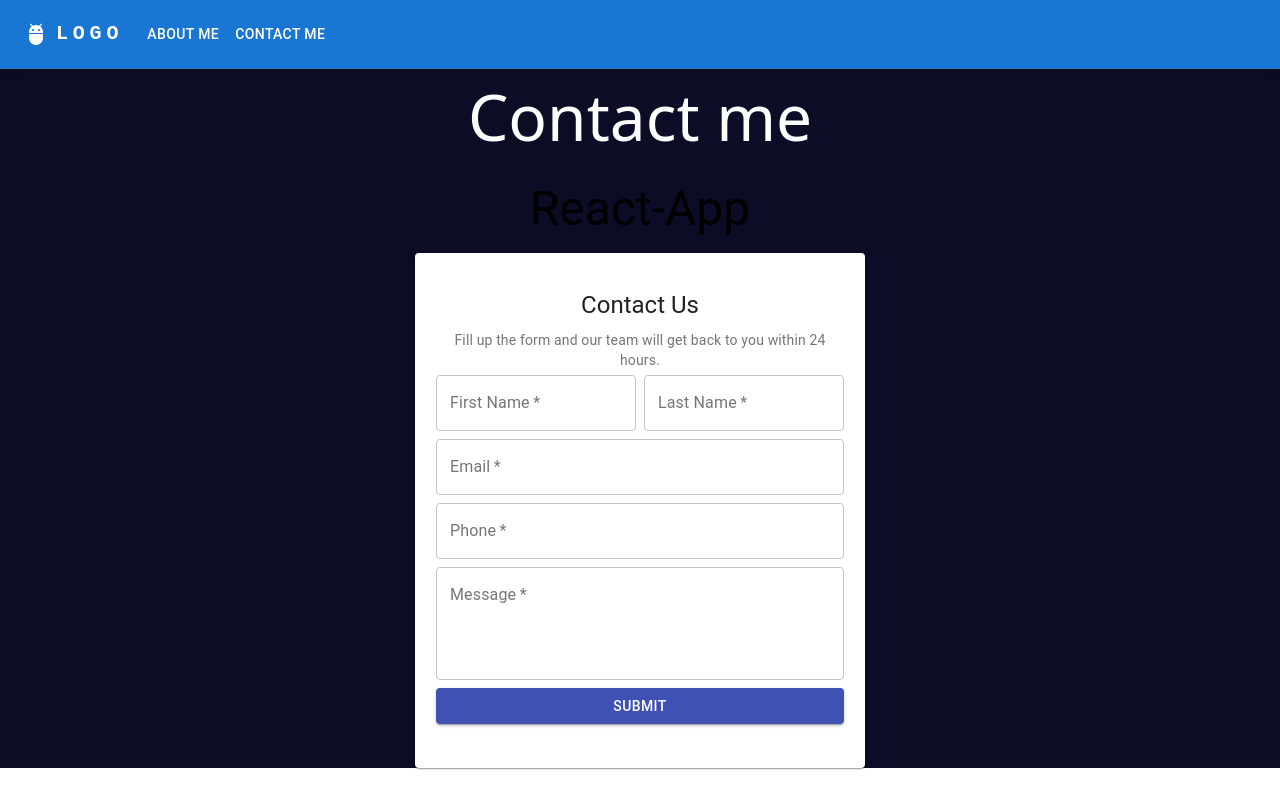
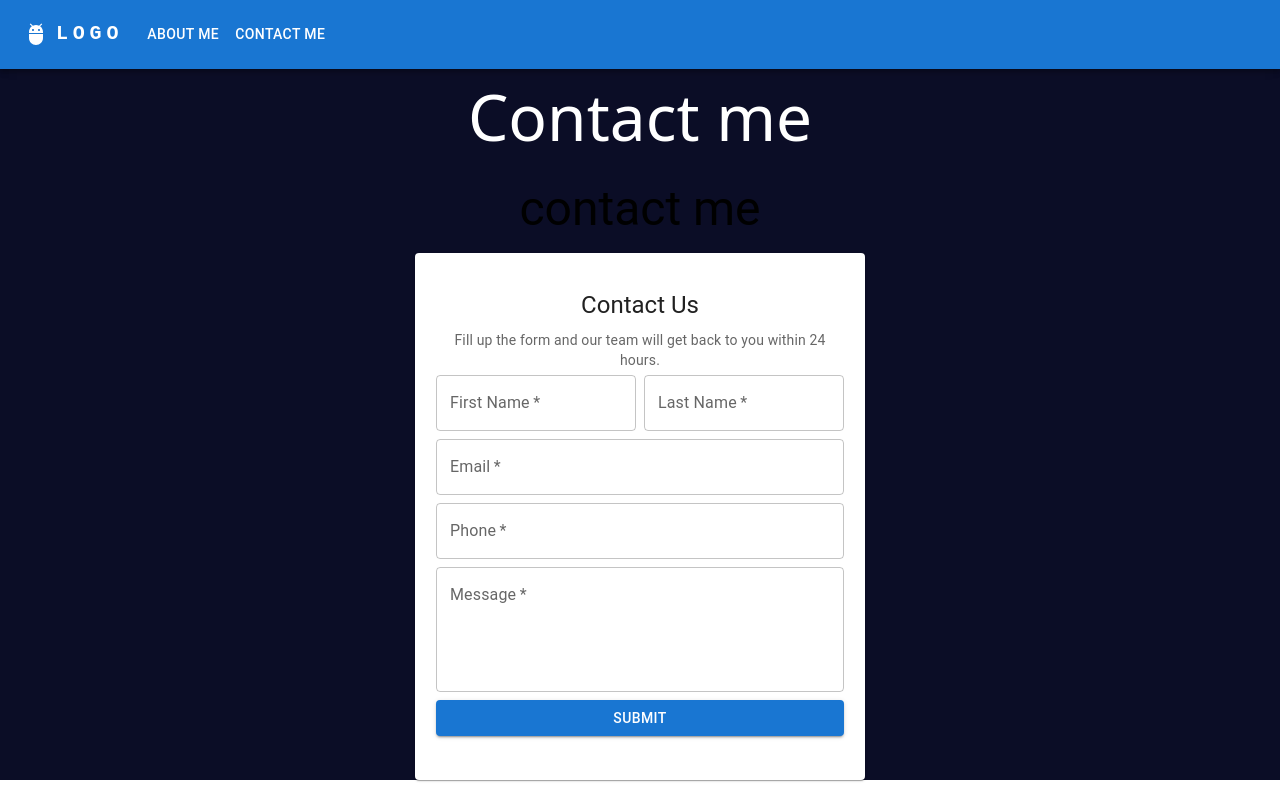
Before and after one commit to hanx7/portfolio, a React (Create React App) app in the folder my-portfolio/: page /contact in a window 1280 px wide. Built offline with nearby package versions, Linux system fonts and the light colour scheme.

Commit message:
add contact form.

```diff
--- a/my-portfolio/package.json
+++ b/my-portfolio/package.json
@@ -5,7 +5,6 @@
   "dependencies": {
     "@emotion/react": "^11.11.4",
     "@emotion/styled": "^11.11.5",
-    "@material-ui/core": "^4.12.4",
     "@material/button": "^14.0.0",
     "@material/menu": "^14.0.0",
     "@mui/icons-material": "^5.15.15",
--- a/my-portfolio/src/components/contactMeForm.tsx
+++ b/my-portfolio/src/components/contactMeForm.tsx
@@ -1,7 +1,11 @@
 import React from 'react';
 // import './App.css';
-import { Grid, TextField, Button, Card, CardContent, Typography } from '@material-ui/core';
-
+import Grid from '@mui/material/Grid';
+import TextField from '@mui/material/TextField';
+import Button from '@mui/material/Button';
+import Typography from '@mui/material/Typography';
+import Card from '@mui/material/Card';
+import CardContent from '@mui/material/CardContent';
 
 function ContaceMeForm() {
 
@@ -9,7 +13,7 @@ function ContaceMeForm() {
     return (
         <div className="App">
             <Typography gutterBottom variant="h3" align="center">
-                React-App
+                contact me
             </Typography>
             <Grid>
                 <Card style={{ maxWidth: 450, padding: "20px 5px", margin: "0 auto" }}>
```
Also changed, not shown: my-portfolio/public/background.jpeg (added).
